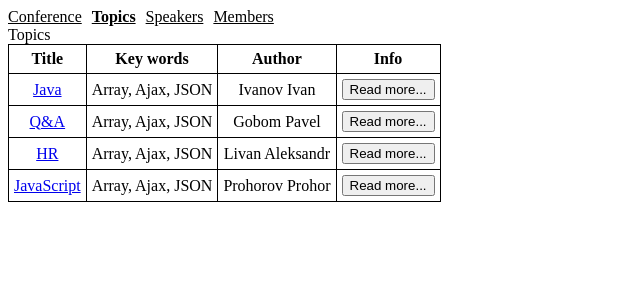
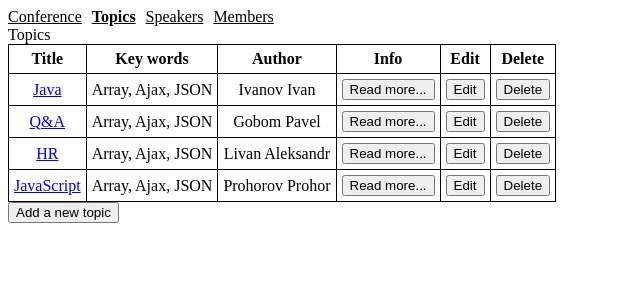
Before and after one commit to marfuny51/Conference, a React app: page /topics in a window 1280 px wide. Shown: the top 300 px of the page, without its empty margins (0-640 px from the left). Built offline with nearby package versions, Linux system fonts and the light colour scheme.

Commit message:
addTopic

```diff
--- a/components/Speaker.js
+++ b/components/Speaker.js
@@ -21,12 +21,12 @@ class Speaker extends React.PureComponent {
 
     return (
     <tr>
-        <td><NavLink to={"/speaker/"+this.props.speaker.name}>{this.props.speaker.name}</NavLink></td>
+        <td><NavLink to={"/speaker/"+this.props.speaker.id}>{this.props.speaker.name}</NavLink></td>
         <td>{this.props.speaker.phone}</td>
         <td>{this.props.speaker.position}</td>
         <td>{this.props.speaker.topic}</td>
-        <td><input type="button" value="Edit" disabled = {(this.props.newID===1)?false:true} /></td>
-        <td><input type="button" value="Delete" disabled = {(this.props.mode===1)?false:true}/></td>
+        <td><input type="button" value="Edit" disabled = {(this.props.mode===2)?true:false} /></td>
+        <td><input type="button" value="Delete" disabled = {(this.props.mode===2)?true:false}/></td>
     </tr>
     );
 
--- a/components/Speakers.js
+++ b/components/Speakers.js
@@ -68,7 +68,9 @@ class Speakers extends React.PureComponent {
   render() {
     let speakers = [...this.state.speakers];
     var speakersCode=speakers.map( speaker =>
-      <Speaker key={speaker.id} speaker={speaker}  />
+      <Speaker key={speaker.id}
+      mode={this.state.mode}
+      speaker={speaker}  />
     );
 
     return (
@@ -89,7 +91,7 @@ class Speakers extends React.PureComponent {
           {speakersCode}
           </tbody>
         </table>
-        <input type="button" value="I want to be a speaker" onClick = {this.addSpeaker} disabled = {(this.state.mode===2)?true:false}/>
+        <input type="button" value="Add a new speaker" onClick = {this.addSpeaker} disabled = {(this.state.mode===2)?true:false}/>
 
         {
         (this.state.mode===2)&&
--- a/components/Topic.js
+++ b/components/Topic.js
@@ -13,6 +13,7 @@ class Topic extends React.PureComponent {
       title: PropTypes.string.isRequired,
       mainWords: PropTypes.string.isRequired,
       author: PropTypes.string.isRequired,
+      info: PropTypes.string.isRequired,
     }),
   };
 
@@ -24,6 +25,8 @@ class Topic extends React.PureComponent {
         <td>{this.props.topic.mainWords}</td>
         <td>{this.props.topic.author}</td>
         <td><input type="button" value="Read more..."/></td>
+        <td><input type="button" value="Edit" disabled = {(this.props.mode===2)?true:false} /></td>
+        <td><input type="button" value="Delete" disabled = {(this.props.mode===2)?true:false}/></td>
       </tr>
     );
 
--- a/components/Topics.js
+++ b/components/Topics.js
@@ -16,28 +16,55 @@ class Topics extends React.PureComponent {
         title: PropTypes.string.isRequired,
         mainWords: PropTypes.string.isRequired,
         author: PropTypes.string.isRequired,
+        info: PropTypes.string.isRequired,
       })
     ),
   };
 
   state = {
     topics: this.props.topics,
+    mode: null, //3- edit, 4 -add, 5- view
   }
 
   componentDidMount = () => {
-    voteEvents.addListener('EAddTopic',this.topicSave);
+    voteEvents.addListener('ESave',this.topicSave);
+    voteEvents.addListener('ECancel',this.topicCancel);
   };
 
   componentWillUnmount = () => {
-    voteEvents.removeListener('EAddTopic',this.topicSave);
+    voteEvents.removeListener('ESave',this.topicSave);
+    voteEvents.removeListener('ECancel',this.topicCancel);
   };
 
-  topicSave = (id, name, topic) => {
+  topicSave = (id, title, mainWords, author, info) => {
     let topics = [...this.state.topics];
-      let newObject = {id:id, title: topic, mainWords: topic, author: name,};
-      topics = [...topics, newObject];
-    this.setState({ topics: topics});
+    if (this.state.mode===3) {
+      topics.forEach( (c, i) => {
+        if (c.id == id) {
+          let topic={...c};
+          topic.title = title;
+          topic.mainWords = mainWords;
+          topic.author = author;
+          topic.info = info;
+          topics[i]=topic;
+        }
+      })
+    };
+    if (this.state.mode===4) {
+        let newObject = {id:topics.length+2, title: title, mainWords: mainWords, author: author, info: info};
+        topics = [...topics, newObject];
+    }
+    this.setState({ mode:0, topics: topics});
   };
+
+  topicCancel = () => {
+    let topics = [...this.state.topics];
+    this.setState({mode:5, topics: topics});
+  }
+
+  addSpeaker = (EO) => {
+    this.setState({mode:4})
+  }
 
   render() {
 
@@ -55,12 +82,26 @@ class Topics extends React.PureComponent {
                   <th>Key words</th>
                   <th>Author</th>
                   <th>Info</th>
+                  <th>Edit</th>
+                  <th>Delete</th>
               </tr>
           </thead>
           <tbody>
           {topicsCode}
           </tbody>
         </table>
+        <input type="button" value="Add a new topic" onClick = {this.addSpeaker} disabled = {(this.state.mode===4)?true:false}/>
+        {
+        (this.state.mode===4)&&
+        <AddSpeaker key={this.state.topics.length+2}
+        mode={this.state.mode}
+        id={this.state.topics.length+2}
+        title=''
+        mainWords=''
+        author=''
+        />
+      }
+
       </div>
     )
     ;
--- a/components/addSpeaker.js
+++ b/components/addSpeaker.js
@@ -13,7 +13,14 @@ class AddSpeaker extends React.PureComponent {
         phone: PropTypes.string.isRequired,
         position: PropTypes.string.isRequired,
         topic: PropTypes.string.isRequired,
-    })
+    }),
+    topic:PropTypes.shape({
+      id: PropTypes.number.isRequired,
+      title: PropTypes.string.isRequired,
+      mainWords: PropTypes.string.isRequired,
+      author: PropTypes.string.isRequired,
+      info: PropTypes.string.isRequired,
+    }),
   };
 
   state = {
@@ -21,14 +28,23 @@ class AddSpeaker extends React.PureComponent {
     newPhone: '',
     newPosition: '',
     newTopic: '',
+    newTitle: '',
+    newMainWords: '',
+    newInfo: '',
     errorName: '',
     errorPhone: '',
     errorPosition: '',
     errorTopic: '',
+    errorTitle:'',
+    errorMainWords:'',
+    errorInfo:'',
     valideName: true,
     validePhone: true,
     validePosition: true,
     valideTopic: true,
+    valideTitle: true,
+    valideMainWords: true,
+    valideInfo: true,
   }
 
   componentDidMount() {
@@ -56,6 +72,24 @@ class AddSpeaker extends React.PureComponent {
     else {
         this.setState({errorTopic:'', valideTopic: true});
     }
+    if (!this.state.newTitle.match(/^[a-fA-F0–9]{3,}/)) {
+      this.setState({errorTitle:'Title should includes more then 3 letters!', valideTitle: false});
+    }
+    else {
+      this.setState({errorTitle:'', valideTitle: true});
+    }
+    if (!this.state.newMainWords.match(/^[A-Za-z0-9]{20,}/)) {
+      this.setState({errorMainWords:'Key words should includes more then 20 letters!', valideMainWords: false});
+    }
+    else {
+      this.setState({errorMainWords:'', valideMainWords: true});
+    }
+    if (!this.state.newInfo.match(/^[A-Za-z0-9]{30,}/)) {
+      this.setState({errorInfo:'Info should includes more then 30 letters!', valideInfo: false});
+    }
+    else {
+      this.setState({errorInfo:'', valideInfo: true});
+    }
 }
 
   setNewName = (EO) => {
@@ -72,6 +106,18 @@ class AddSpeaker extends React.PureComponent {
 
   setNewTopic = (EO) => {
     this.setState({newTopic: EO.target.value}, this.error);
+  }
+
+  setNewTitle = (EO) => {
+    this.setState({newTitle: EO.target.value}, this.error);
+  }
+
+  setNewMainWords = (EO) => {
+    this.setState({newMainWords: EO.target.value}, this.error);
+  }
+
+  setNewInfo = (EO) => {
+    this.setState({newInfo: EO.target.value}, this.error);
   }
 
   error = () => {
@@ -99,15 +145,41 @@ class AddSpeaker extends React.PureComponent {
     else {
         this.setState({errorTopic:'', valideTopic: true});
     }
+    if (!this.state.newTitle.match(/^[A-Za-z0-9]{3,}/)) {
+      this.setState({errorTitle:'Title should includes more then 3 letters!', valideTitle: false});
+    }
+    else {
+      this.setState({errorTitle:'', valideTitle: true});
+    }
+    if (!this.state.newMainWords.match(/^[A-Za-z0-9]{20,}/)) {
+      this.setState({errorMainWords:'Key words should includes more then 20 letters!', valideMainWords: false});
+    }
+    else {
+      this.setState({errorMainWords:'', valideMainWords: true});
+    }
+    if (!this.state.newInfo.match(/^[A-Za-z0-9]{30,}/)) {
+      this.setState({errorInfo:'Info should includes more then 30 letters!', valideInfo: false});
+    }
+    else {
+      this.setState({errorInfo:'', valideInfo: true});
+    }
   }
 
   save = () => {
+    if (this.props.mode ===2) {
       let name=this.state.newName;
       let phone=this.state.newPhone;
       let position=this.state.newPosition;
       let topic=this.state.newTopic;
       voteEvents.emit('ESave', this.props.id, name, phone, position, topic);
-    voteEvents.emit('EAddTopic', this.props.id, name, topic);
+    }
+    if (this.props.mode ===4) {
+      let title=this.state.newTitle;
+      let mainWords=this.state.newMainWords;
+      let author=this.state.newName;
+      let info=this.state.newInfo;
+      voteEvents.emit('ESave', this.props.id, title, mainWords, author, info);
+    }
   }
 
   cancel = () => {
@@ -117,6 +189,10 @@ class AddSpeaker extends React.PureComponent {
   render() {
 
     return (
+
+        <div>
+          {
+          (this.props.mode===2)&&
           <div key = {this.props.id}>
             <span>Please, enter info</span><br/>
             <span>Name: </span><input type='text' defaultValue={this.props.name} onChange={this.setNewName}/><span>{this.state.errorName}</span><br/>
@@ -126,6 +202,25 @@ class AddSpeaker extends React.PureComponent {
             <input type="button" value="Save" onClick={this.save} disabled = {(this.state.valideName&&this.state.validePhone&&this.state.validePosition&&this.state.valideTopic)?false:true}/>
             <input type="button" value="Cancel" onClick={this.cancel}/>
             </div>
+          }
+           {
+          (this.props.mode===4)&&
+          <div key = {this.props.id}>
+            <span>Please, enter info</span><br/>
+            <span>Title: </span><input type='text' defaultValue={this.props.title} onChange={this.setNewTitle}/><span>{this.state.errorTitle}</span><br/>
+            <span>Key words: </span><input type='text'defaultValue={this.props.mainWords} onChange={this.setNewMainWords}/><span>{this.state.errorMainWords}</span><br/>
+            <span>Author: </span><input type='text'defaultValue={this.props.author} onChange={this.setNewName}/><span>{this.state.errorName}</span><br/>
+            <span>Info: </span><textarea defaultValue={this.props.info} onChange={this.setNewInfo}/><span>{this.state.errorInfo}</span><br/>
+            <input type="button" value="Save" onClick={this.save} disabled = {(this.state.valideTitle&&this.state.valideName&&this.state.valideMainWords&&this.state.valideInfo)?false:true}/>
+            <input type="button" value="Cancel" onClick={this.cancel}/>
+          </div>
+      }
+
+
+
+        </div>
+
+
 
     );
 
--- a/pages/Page_Topics.js
+++ b/pages/Page_Topics.js
@@ -9,10 +9,10 @@ class Page_Topics extends React.PureComponent {
     return (
       <Topics
       topics= {
-          [{id:1, title:"Java", mainWords:'Array, Ajax, JSON', author: 'Ivanov Ivan'},
-          {id:2, title:"Q&A", mainWords:'Array, Ajax, JSON', author: 'Gobom Pavel'},
-          {id:3, title:"HR", mainWords:'Array, Ajax, JSON', author: 'Livan Aleksandr'},
-          {id:4, title:"JavaScript", mainWords:'Array, Ajax, JSON', author: 'Prohorov Prohor'}]
+          [{id:1, title:"Java", mainWords:'Array, Ajax, JSON', author: 'Ivanov Ivan', info:'hfdkjhgdk'},
+          {id:2, title:"Q&A", mainWords:'Array, Ajax, JSON', author: 'Gobom Pavel', info:'hfdkjhgdk'},
+          {id:3, title:"HR", mainWords:'Array, Ajax, JSON', author: 'Livan Aleksandr', info:'hfdkjhgdk'},
+          {id:4, title:"JavaScript", mainWords:'Array, Ajax, JSON', author: 'Prohorov Prohor', info:'hfdkjhgdk'}]
       }
 
       />
```
Lines whose indentation alone changed are shown as unchanged.
